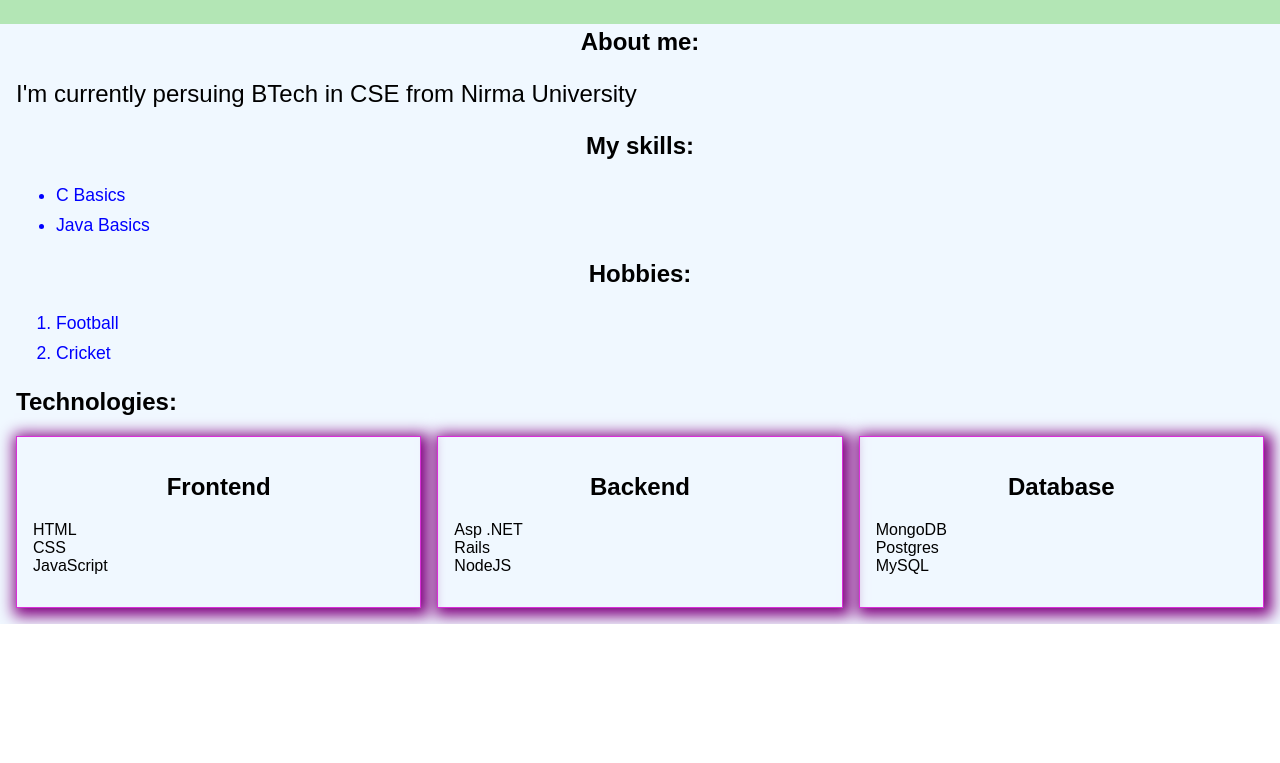
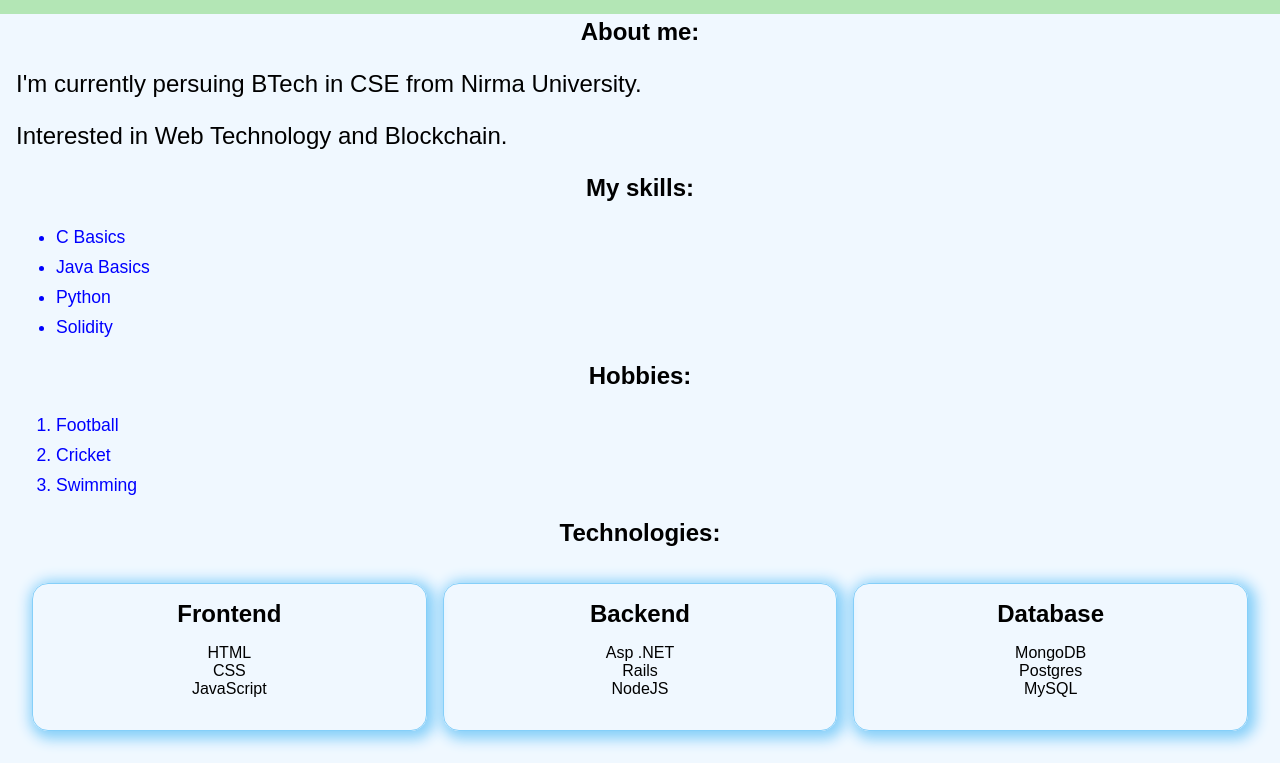
Before and after one commit to Namit2003/Portfolio, a plain HTML site: page index.html in a window 1280 px wide. Shown: the part 564-1327 px from the top of the page. Before the commit the page ends 1188 px from the top, so only its background shows below. Drawn offline with Linux system fonts and the light colour scheme.

Commit message:
grid area

```diff
--- a/index.html
+++ b/index.html
@@ -33,7 +33,7 @@
         </nav>
     </header>
     <div class="container">
-        <div class="intro">
+        <section class="intro">
             <img id="profile" src="NAMIT_PHOTO.png" ali="">
             <h1>Hi, I'm <em id="dynamic-text" class="dynamic-text-color"></em> </h1>
             <p class="social">
@@ -46,30 +46,35 @@
                     <img width="30" src="snapIcon.png" alt="Snapchat_icon">
                 </a>
             </p>
-        </div>
-        <div id="aboutme">
+        </section>
+        <section id="aboutme">
             <h2>About me:</h2>
-            <p>I'm currently persuing BTech in CSE from Nirma University</p>
-        </div>
+            <p>I'm currently persuing BTech in CSE from Nirma University.</p>
+            <p>Interested in Web Technology and Blockchain.</p>
+        </section>
 
-        <div id="skills">
+        <section id="skills">
             <h2>My skills:</h2>
             <ul>
                 <li>C Basics</li>
                 <li>Java Basics</li>
+                <li>Python</li>
+                <li>Solidity</li>
             </ul>
-        </div>
+        </section>
 
-        <div id="hobbies">
+        <section id="hobbies">
             <h2>Hobbies:</h2>
             <ol>
                 <li>Football</li>
                 <li>Cricket</li>
+                <li>Swimming</li>
             </ol>
-        </div>
+        </section>
 
+        <section id="tech">
             <h2>Technologies:</h2>
-        <div id="tech">
+            <section class="container">
                 <section class="card">
                     <header>
                         <h1>Frontend</h1>
@@ -100,7 +105,8 @@
                         <li>MySQL</li>
                     </ul>
                 </section>
-        </div>
+            </section>
+        </section>
     </div>
     <script src="main.js"></script>
     <script src="menu.js"></script>
--- a/styles.css
+++ b/styles.css
@@ -9,8 +9,15 @@ body {
     scroll-behavior: smooth;
     --background-color: white;
     --text-color: black;
-    --spacing-regular: 1rem;
     --mobile-nav-color: aliceblue;
+
+    --font-size-small: .5rem;
+    --font-size-regular: 1rem;
+    --font-size-large: 1.5rem;
+    --font-size-xl: 2rem;
+
+    --spacing-regular: 16px;
+    --spacing-small: calc(var(--spacing-regular)/2);
 }
 
 .default-nav {
@@ -18,6 +25,10 @@ body {
     background: aliceblue;
     width: 100%;
     z-index: 1;
+}
+
+.container section {
+    scroll-margin-top: 50px;
 }
 
 nav {
@@ -39,7 +50,7 @@ nav a:hover {
     background-color: var(--mobile-nav-color);
 }
 
-.container>div>h2 {
+h2 {
     text-align: center;
 }
 
@@ -76,7 +87,7 @@ p {
     color: blue;
 }
 
-#tech {
+#tech .container {
     display: grid;
     grid-template-columns: repeat(auto-fit, minmax(300px, 1fr));
     gap: var(--spacing-regular);
@@ -85,21 +96,30 @@ p {
 }
 
 .card {
-    border: 1px solid rgb(218, 47, 218);
+    border: 1px solid #85cff9;
     padding: var(--spacing-regular);
-    box-shadow: 3px 3px 14px 5px purple;
+    box-shadow: 3px 3px 14px 5px #85cff9;
     width: 100%;
     box-sizing: border-box;
+    border-radius: var(--spacing-regular);
+    transition: transform .2s ease-in, box-shadow .2s ease-in-out;
+}
+
+.card:hover {
+    box-shadow: 3px 3px 14px 5px #0789d9;
+    transform: translateY(calc(-1*var(--spacing-small)));
 }
 
 .card ul {
     list-style: none;
-    /* text-align: center; */
+    text-align: center;
     padding: 0;
 }
 
 .card header h1 {
     text-align: center;
+    font-size: var(--font-size-large);
+    margin: 0;
 }
 
 .dynamic-text-color {
@@ -211,4 +231,13 @@ section.menu {
     #close-menu {
         color: white;
     }
+
+    .card {
+        box-shadow: 3px 3px 14px 5px purple;
+        border: 1px solid rgb(218, 47, 218);
+    }
+
+    .card:hover {
+        box-shadow: 3px 3px 14px 5px #8604ae;
+    }
 }
```
Lines whose indentation alone changed are shown as unchanged.
